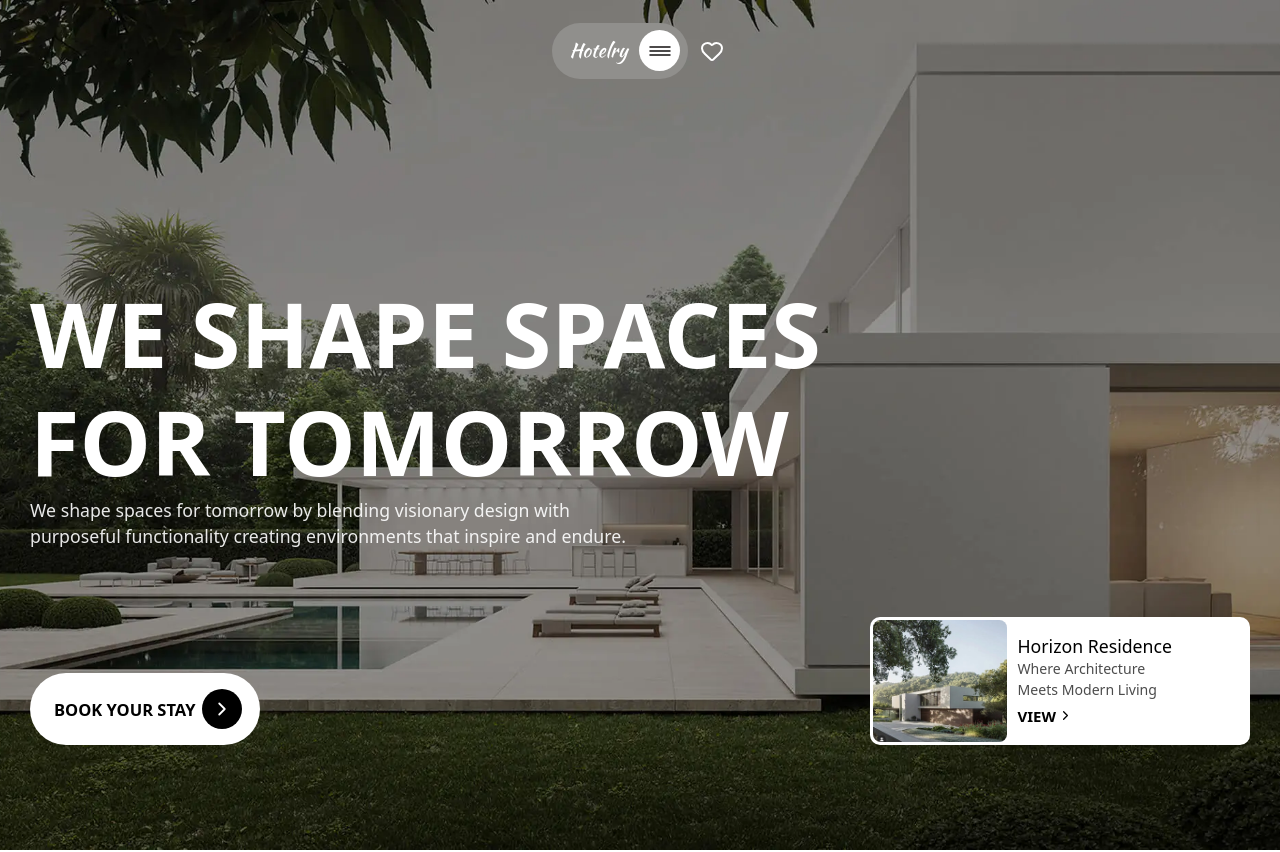
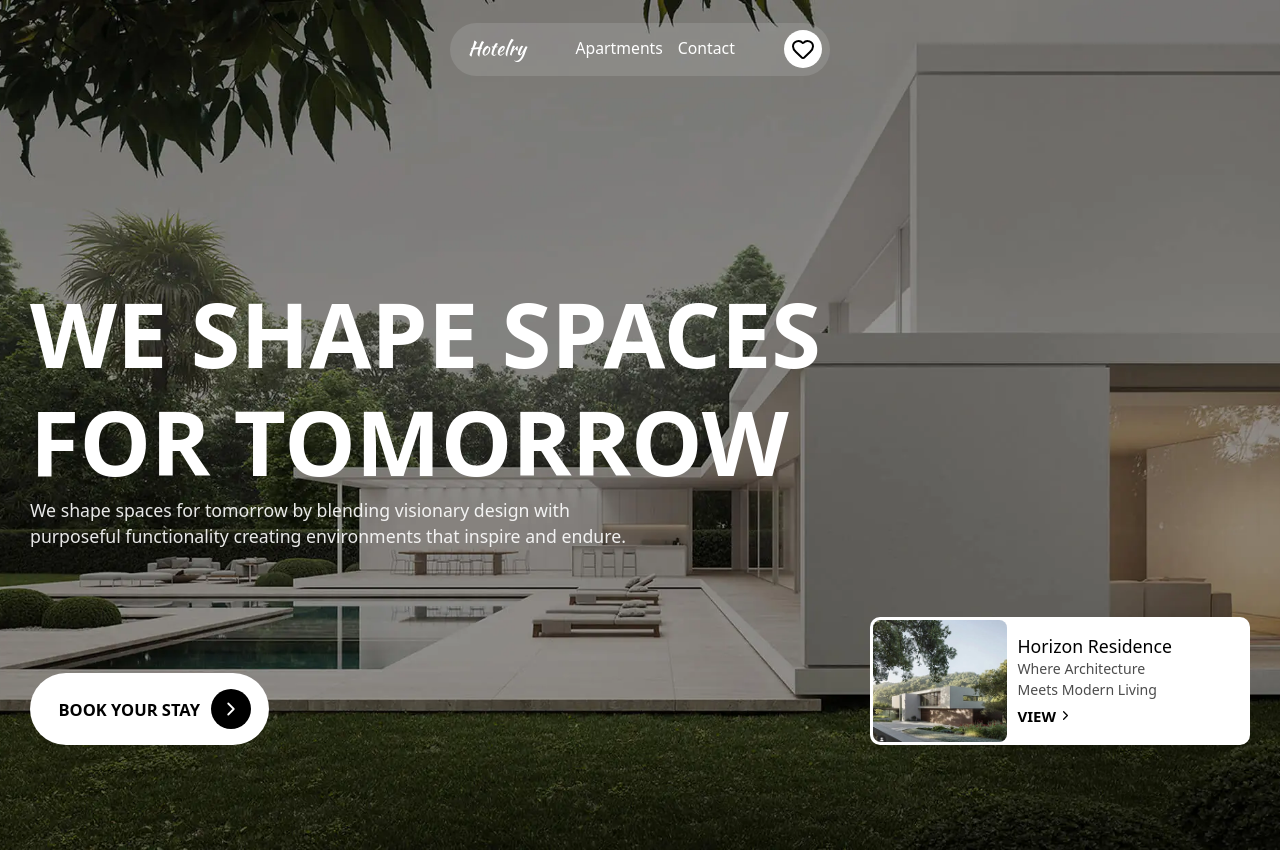
Before and after one commit to dilanrojas/hotel-landing-page, a React (Vite) app: page / in a window 1280 px wide. Shown: the top 852 px of the page. Built offline with nearby package versions, Linux system fonts and the light colour scheme.

Commit message:
Feat/dilan (#6)
* feat: 404 page

* feat: header

```diff
--- a/src/app.tsx
+++ b/src/app.tsx
@@ -16,8 +16,8 @@ export default function App() {
         <Route path='/apartments/:id' element={<Apartments />} />
         <Route path='/favourites' element={<Favourites />} />
         <Route path='/contact' element={<Contact />} />
+        <Route path='*' element={<NotFound />} />
       </Route>
-      <Route path='*' element={<NotFound />} />
     </Routes>
   )
 }
--- a/src/components/logo.module.css
+++ b/src/components/logo.module.css
@@ -1,9 +1,7 @@
-@import url('https://fonts.googleapis.com/css2?family=Kaushan+Script&display=swap');
-
 .logo {
   display: block;
 
-  font-family: "Kaushan Script", cursive;
+  font-family: var(--ff-script);
   font-weight: 400;
   font-style: normal;
 }
--- /dev/null
+++ b/src/components/not-found/error-404.module.css
@@ -0,0 +1,44 @@
+.errorWrapper {
+  height: 800px;
+  display: flex;
+  align-items: center;
+  justify-content: center;
+  flex-direction: column;
+  max-width: 50ch;
+  margin-inline: auto;
+  text-align: center;
+}
+
+.fourOfour {
+  font-size: 18rem;
+  letter-spacing: -.8rem;
+  color: #94d596;
+  font-weight: 300;
+  font-family: serif;
+  font-family: var(--ff-heading);
+  line-height: 1;
+}
+
+.article {
+  margin-bottom: 2rem;
+}
+
+.article h1 {
+  font-size: var(--fs-6xl);
+  font-weight: 600;
+  margin-bottom: .2rem;
+}
+
+.article p {
+  font-weight: 400;
+}
+
+@media (width <=768px) {
+  .fourOfour {
+    font-size: 14rem;
+  }
+
+  .article h1 {
+    font-size: var(--fs-4xl);
+  }
+}
--- /dev/null
+++ b/src/components/not-found/error-404.tsx
@@ -0,0 +1,26 @@
+import Button from '../ui/button';
+import styles from './error-404.module.css';
+
+export default function Error404() {
+  return (
+    <div className='wrapper'>
+      <div className={styles.errorWrapper}>
+        <span className={styles.fourOfour}>404</span>
+        <article className={styles.article}>
+          <h1>Page not found!</h1>
+          <p>
+            Oops! The page you're looking for doesn’t exist or may have been moved. Please check the URL or return to the homepage
+          </p>
+        </article>
+        <Button
+          variant='primary'
+          scheme='light'
+          chevron
+        >
+          <span>Back to home</span>
+        </Button>
+
+      </div>
+    </div>
+  )
+}
--- a/src/components/ui/button.module.css
+++ b/src/components/ui/button.module.css
@@ -42,6 +42,9 @@
   background-color: black;
   color: white;
 
+}
+
+.button.variant_primary .chevron {
   transition: opacity var(--ti-lg) ease, transform var(--ti-lg) ease;
 }
 
@@ -65,7 +68,7 @@
 
 .content {
   transition: transform var(--ti-xl) ease;
-  padding-inline: .4rem;
+  padding-inline: .7rem;
 }
 
 .button.variant_primary:has(.chevron):hover {
--- a/src/components/ui/header.module.css
+++ b/src/components/ui/header.module.css
@@ -3,7 +3,7 @@
   top: 1.5rem;
   left: 0;
   z-index: 90;
-  color: white;
+  color: black;
 
   display: flex;
   align-items: center;
@@ -11,27 +11,31 @@
   width: 100%;
 }
 
+.onHome {
+  color: white;
+}
+
+.offHome {
+  color: black;
+}
+
 .header>div {
   display: flex;
   align-items: center;
   justify-content: center;
-  width: fit-content;
+  width: 100%;
 }
 
 .pmNav {
   display: flex;
   align-items: center;
-  gap: .5rem
-}
-
-.pmNavPill {
-  display: flex;
-  align-items: center;
-  gap: .8rem;
-  background-color: rgb(144 143 140);
+  justify-content: space-between;
+  gap: 1rem;
+  background-color: rgb(200 200 200 / .2);
   border-radius: var(--rounded-4xl);
   padding: .5rem;
   padding-left: 1.2rem;
+  width: min(380px, 100% - 2rem);
 }
 
 .pmNavPillBtn {
@@ -80,61 +84,42 @@
 }
 
 .heartBtn {
-  padding: .3rem;
-  height: fit-content;
-  border-radius: var(--rounded);
+  border-radius: 50%;
+  background-color: white;
+  color: black;
+  display: flex;
+  align-items: center;
+  justify-content: center;
+
+  height: 38px;
+  width: 38px;
 }
 
-.dropdown {
-  position: absolute;
-  top: 115%;
-  background-color: var(--bg-100);
-  color: black;
-  font-size: var(--fs-lg);
+.pmNavList {
+  display: flex;
+  align-items: center;
+  gap: 1rem;
   font-weight: 500;
-  overflow: hidden;
-  border-radius: var(--rounded-xl);
-  box-shadow: var(--bs-md);
-  opacity: 0;
-  visibility: hidden;
-  width: min(400px, 100% - 1rem);
 }
 
-.dropdownOpen {
-  pointer-events: auto;
-  animation: var(--anim-dropdown-in);
-}
+.pmNavList a {
+  position: relative;
+  display: flex;
+  align-items: center;
+  justify-content: start;
+  font-size: 1.05rem;
 
-.dropdownClosed {
-  pointer-events: none;
-  animation: var(--anim-dropdown-out);
-}
-
-.dropdownNav {
-  display: flex;
-  gap: 2rem;
-}
-
-.dropdownNavList {
-  padding: 1.2rem;
-  padding-right: 0;
-
-  &>*+*+* {
-    margin-top: .4rem;
+  &::before {
+    content: '';
+    position: absolute;
+    bottom: 0;
+    width: 0%;
+    height: 2px;
+    background-color: currentColor;
+    transition: width var(--ti-md) ease;
   }
 }
 
-.dropdownNavList h3 {
-  font-size: var(--fs-lg);
-  font-weight: 700;
-  margin-bottom: .5rem;
+.pmNavList a:hover::before {
+  width: 100%;
 }
-
-.dropdownNavList a {
-  opacity: .7;
-  transition: opacity var(--ti-sm) ease;
-
-  &:hover {
-    opacity: 1;
-  }
-}
--- a/src/components/ui/header.tsx
+++ b/src/components/ui/header.tsx
@@ -2,12 +2,14 @@ import { Heart } from 'lucide-react';
 import Logo from '../logo';
 import styles from './header.module.css';
 import { useEffect, useRef, useState } from 'react';
-import { Link } from 'react-router-dom';
+import { Link, useLocation } from 'react-router-dom';
 
 export default function Header() {
   const [open, setOpen] = useState<boolean>(false);
-  const [hasInteracted, setHasInteracted] = useState<boolean>(false);
   const containerRef = useRef<HTMLDivElement>(null);
+  const { pathname } = useLocation();
+
+  const isHome = pathname === '/';
 
   useEffect(() => {
     if (!open) return;
@@ -23,30 +25,18 @@ export default function Header() {
   }, [open]);
 
   return (
-    <header className={styles.header}>
+    <header className={`${styles.header} ${isHome ? styles.onHome : styles.offHome}`}>
       <div className='wrapper' ref={containerRef} >
         <nav className={styles.pmNav}>
-          <div className={styles.pmNavPill}>
-            <Logo size='xl' />
-            <button className={styles.pmNavPillBtn} onClick={() => { setHasInteracted(true); setOpen((prev) => !prev); }} aria-expanded={open} aria-label={open ? 'Close menu' : 'Open menu'}>
-              <img src='/close.svg' alt='X' aria-hidden={!open} width={15} className={`${open ? styles.iconVisible : styles.iconHidden}${hasInteracted ? '' : ` ${styles.noAnim}`}`} />
-              <img src='/menu-line-horizontal.svg' alt='Hamburger menu' aria-hidden={open} className={`${open ? styles.iconHidden : styles.iconVisible}${hasInteracted ? '' : ` ${styles.noAnim}`}`} />
-            </button>
-          </div>
+          <Logo size='xl' />
+          <ul className={styles.pmNavList}>
+            <li><Link to={'/apartments'}><span>Apartments</span></Link></li>
+            <li><Link to={'/contact'}><span>Contact</span></Link></li>
+          </ul>
           <Link to={'/favourites'} className={styles.heartBtn}>
             <span><Heart size={24} /></span>
           </Link>
         </nav>
-        <div className={`${styles.dropdown} ${open ? styles.dropdownOpen : hasInteracted ? styles.dropdownClosed : ''}`}>
-          <nav className={styles.dropdownNav} aria-hidden={!open}>
-            <ul className={styles.dropdownNavList}>
-              <h3>PAGES</h3>
-              <li><Link to={'/apartments'}><span>Apartments</span></Link></li>
-              <li><Link to={'/contact'}><span>Contact</span></Link></li>
-            </ul>
-            <img src='/header-dropdown-image.jpg' alt='Upstairs house' width={256} />
-          </nav>
-        </div>
       </div>
     </header>
   )
--- a/src/index.css
+++ b/src/index.css
@@ -1,4 +1,10 @@
+@import url('https://fonts.googleapis.com/css2?family=EB+Garamond:ital,wght@0,400..800;1,400..800&family=Kaushan+Script&display=swap');
+
 :root {
+  --ff-script: "Kaushan Script", cursive;
+  --ff-heading: "EB Garamond", serif;
+  ;
+
   /* Rounding */
   --rounded-3xs: 2px;
   --rounded-2xs: 4px;
--- a/src/pages/not-found.tsx
+++ b/src/pages/not-found.tsx
@@ -1,9 +1,5 @@
+import Error404 from "../components/not-found/error-404"
+
 export default function NotFound() {
-  return (
-
-    <>
-      <h1>Not Found</h1>
-
-    </>
-  )
+  return <Error404 />
 }
```
